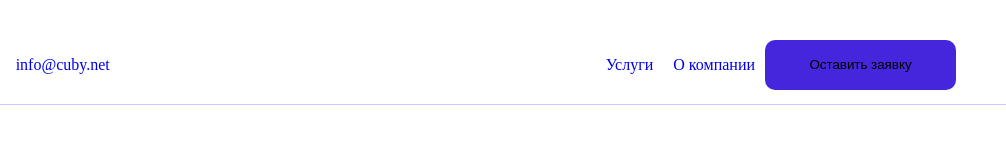
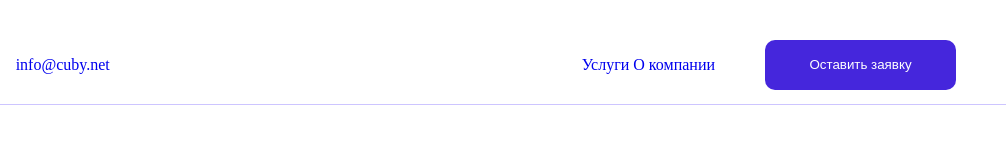
Before and after one commit to Zagudini/project1, a plain HTML site: page index.html in a window 1280 px wide. Shown: the full height of the page, 274-1280 px from the left. Drawn offline with Linux system fonts and the light colour scheme.

Commit message:
мучаю header

```diff
--- a/index.html
+++ b/index.html
@@ -34,9 +34,11 @@
             </div>
 
             <div class="header_row2">
-                <a class="header_item header_link" href="#">Услуги</a>
+                <nav class="header_item header_links">
+                    <a class=" header_link" href="#">Услуги</a>
 
-                <a class="header_item header_link" href="#">О компании</a>
+                    <a class="header_link" href="#">О компании</a>
+                </nav>
                 <button class="header_item header_button cuby_button">
                     Оставить заявку
                 </button>
--- a/styles.css
+++ b/styles.css
@@ -16,6 +16,8 @@
     display: flex;
     justify-content: space-between;
     border-bottom: 1px solid #cdc5ff;
+    padding-left: 50px;
+    padding-right: 50px;
 }
 .header_row1 {
     display: flex;
@@ -29,17 +31,19 @@
     padding: 10px 10px;
     margin-left: auto;
 }
-.header_logo {
-    margin-left: 50px;
-}
+
 .header_icons {
     margin: auto;
 }
+.header_links{
+    padding-right: 50px;
+}
 .cuby_button {
+    color: white;
     background-color: #4526dc;
     width: 191px;
     height: 50px;
     padding: 15px 30px 15px 30px;
-    margin-right: 50px;
     border-radius: 10px;
+
 }
```
